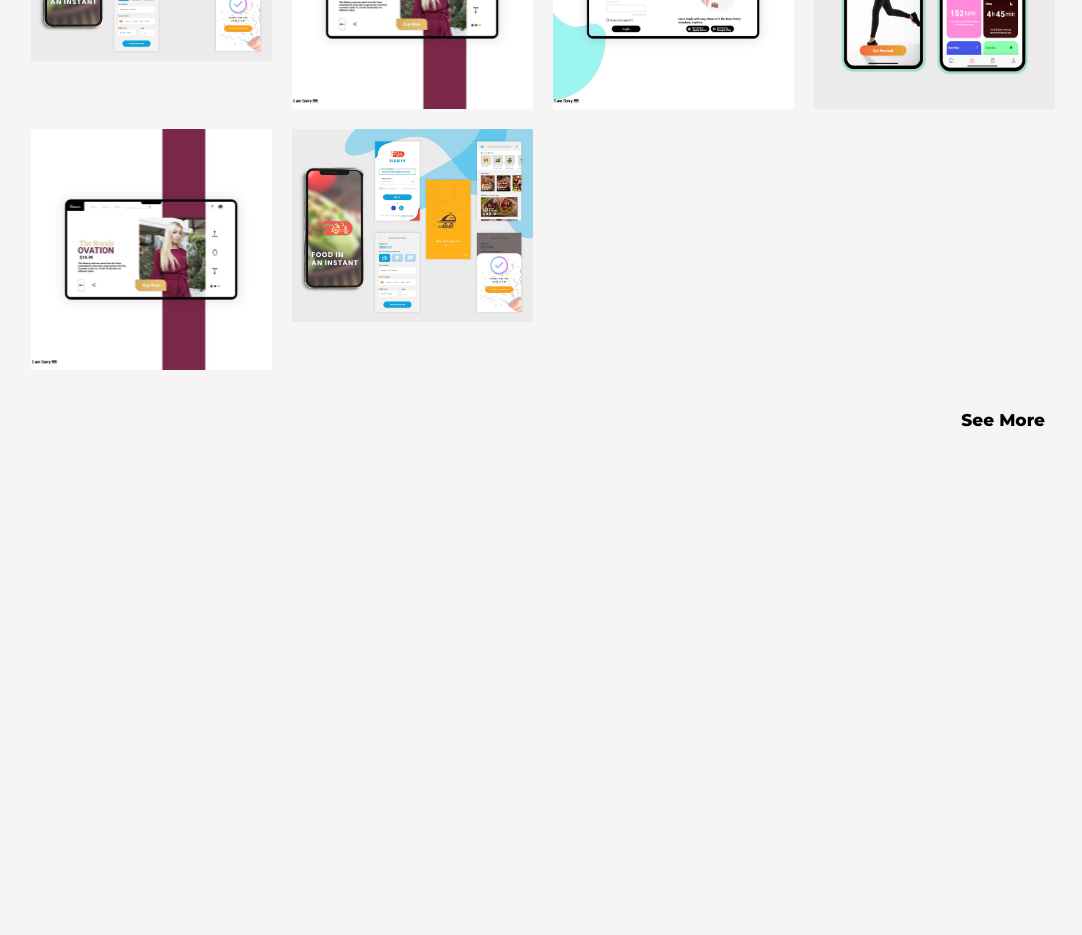
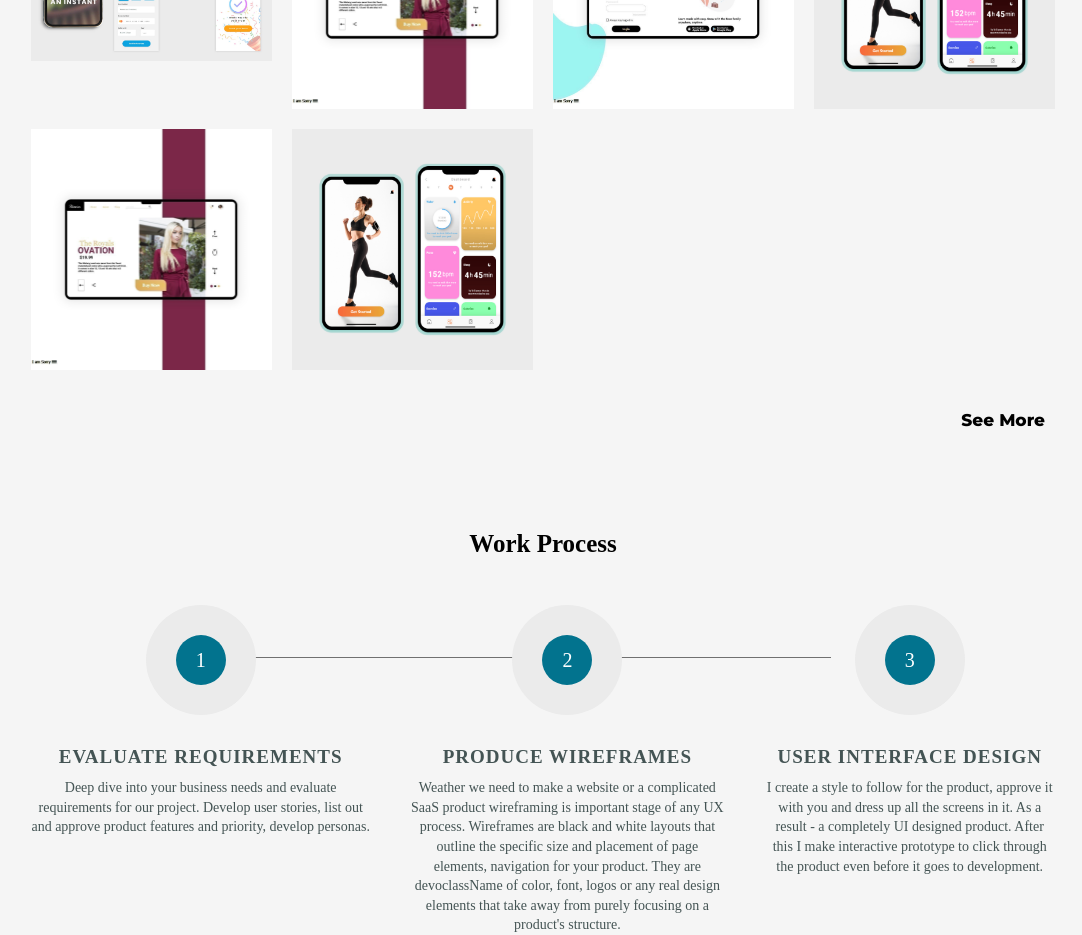
Before and after one commit to timmy471/my-portfolio, a React (Create React App) app: page / in a window 1280 px wide. Shown: the part 1220-2155 px from the top of the page, without its empty margins (97-1179 px from the left). Before the commit the page ends 1650 px from the top, so only its background shows below. Built offline with nearby package versions, Linux system fonts and the light colour scheme.

Commit message:
work process section

```diff
--- a/src/App.js
+++ b/src/App.js
@@ -1,18 +1,20 @@
-import React from 'react';
-import Header from './components/Header'
+import React from "react";
+import Header from "./components/Header";
 
-import './App.scss';
-import Bio from './components/Bio';
-import Project from './components/Project';
+import "./App.scss";
+import Bio from "./components/Bio";
+import Project from "./components/Project";
+import Works from "./components/Works";
 
 function App() {
-  return (
-    <div className='container'>
-      <Header/>
-      <Bio/>
-      <Project/>
-    </div>
-  );
+	return (
+		<div className="container">
+			<Header />
+			<Bio />
+			<Project />
+			<Works />
+		</div>
+	);
 }
 
 export default App;
--- a/src/App.scss
+++ b/src/App.scss
@@ -253,6 +253,77 @@ header {
   }
 }
 
+section.work-process {
+  display: grid;
+  grid-template-areas:
+    "heading-1 heading-1 heading-1"
+    "work-1 work-2 work-3";
+  column-gap: 4rem;
+  position: relative;
+  margin-top: 10rem;
+
+
+  .line {
+    position: absolute;
+    top: 127px;
+    left: 200px;
+    width: 600px;
+    // 1116px;
+    height: 1px;
+    background: #707070;
+    z-index: -111;
+  }
+
+  h1 {
+    grid-area: heading-1;
+    justify-self: center;
+    font-size: 2.5rem;
+  }
+  .work-process-1 {
+    grid-area: work-1;
+  }
+  .work-process-2 {
+    grid-area: work-2;
+  }
+  .work-process-3 {
+    grid-area: work-3;
+  }
+  h3,
+  p {
+    text-align: center;
+    color: #445454;
+  }
+  h3 {
+    margin-bottom: 1rem;
+    font-size: 1.9rem;
+    letter-spacing: 1px;
+  }
+  p {
+    line-height: 1.4;
+    font-size: 1.4rem;
+  }
+
+  .work-circle {
+    background: darken(#fff, 8);
+    height: 110px;
+    width: 110px;
+    border-radius: 50%;
+    @include flex;
+    margin: 47px auto 31px auto;
+
+    p {
+      background: $primary-color;
+      height: 50px;
+      width: 50px;
+      font-size: 2rem;
+      border-radius: 50%;
+      color: #fff;
+      @include flex;
+    }
+  }
+}
+
+
 
 
 
--- a/src/components/Project.js
+++ b/src/components/Project.js
@@ -16,7 +16,7 @@ const Project = () => {
                 <img src={require("../img/ddd.png")} alt="" />
                 <img src={require("../img/Ad.png")} alt="" />
                 <img src={require("../img/img11.png")} alt="" />
-                <img src={require("../img/ad2.png")} alt="" />
+                <img src={require("../img/Ad.png")} alt="" />
             </div>
             <div className="see">
                 <a href="/#">See More</a>
--- /dev/null
+++ b/src/components/Works.js
@@ -0,0 +1,49 @@
+import React from 'react';
+
+const Works = () => {
+    return (
+        <section className="work-process">
+        <div className="line"></div>
+        <h1>Work Process</h1>
+        <div className="work-process-1">
+          <div className="work-circle">
+            <p>1</p>
+          </div>
+          <h3>EVALUATE REQUIREMENTS</h3>
+          <p>
+            Deep dive into your business needs and evaluate requirements for our
+            project. Develop user stories, list out and approve product features
+            and priority, develop personas.
+          </p>
+        </div>
+        <div className="work-process-2">
+          <div className="work-circle">
+            <p>2</p>
+          </div>
+          <h3>PRODUCE WIREFRAMES</h3>
+          <p>
+            Weather we need to make a website or a complicated SaaS product
+            wireframing is important stage of any UX process. Wireframes are
+            black and white layouts that outline the specific size and placement
+            of page elements, navigation for your product. They are devoclassName of
+            color, font, logos or any real design elements that take away from
+            purely focusing on a product's structure.
+          </p>
+        </div>
+        <div className="work-process-3">
+          <div className="work-circle">
+            <p>3</p>
+          </div>
+          <h3>USER INTERFACE DESIGN</h3>
+          <p>
+            I create a style to follow for the product, approve it with you and
+            dress up all the screens in it. As a result - a completely UI
+            designed product. After this I make interactive prototype to click
+            through the product even before it goes to development.
+          </p>
+        </div>
+      </section>
+    );
+}
+
+export default Works;
```
